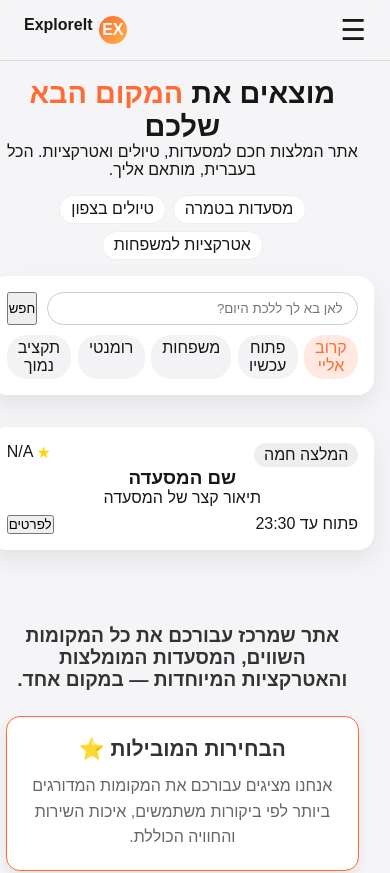
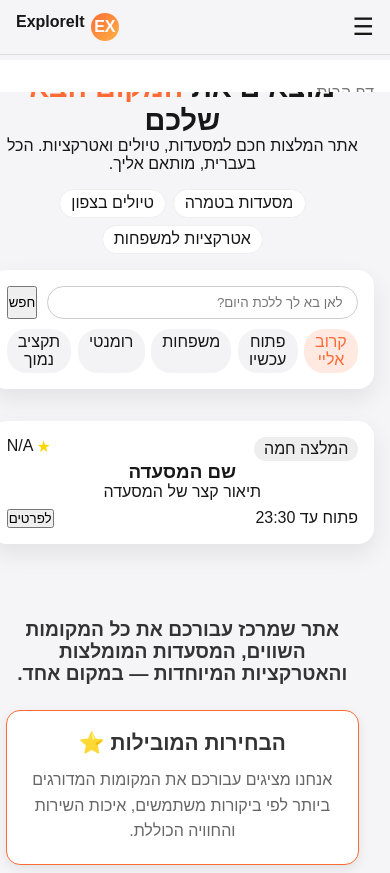
Before and after one commit to majddiab33-design/client, a Next.js app: page / in a window 390 px wide. Shown: the top 873 px of the page. Built offline with nearby package versions, Linux system fonts and the light colour scheme; no server answers.

Commit message:
Update NavBar.module.css

```diff
--- a/src/app/components/NavBar.module.css
+++ b/src/app/components/NavBar.module.css
@@ -4,6 +4,8 @@
   background: rgba(245, 245, 247, 0.9);
   backdrop-filter: blur(12px);
   border-bottom: 1px solid #ddd;
+  z-index: 1000;
+
 }
 
 .nav {
@@ -72,44 +74,77 @@
 }
 
 
-/* התאמות למסכים קטנים */
+/* כפתור מובייל */
+.mobileMenuBtn {
+  display: none;
+  font-size: 1.5rem;
+  cursor: pointer;
+}
+
+/* תפריט מובייל */
+.mobileMenu {
+  display: flex;
+  align-items: center;
+  gap: 1rem;
+}
+
+/* ================= MOBILE ================= */
 @media (max-width: 768px) {
 
-  /* כפתור המבורגר */
   .mobileMenuBtn {
-    display: none;
-    font-size: 1.8rem;
-    cursor: pointer;
+    display: block;
   }
 
-  /* תפריט במובייל */
+  .nav {
+    padding: 0.8rem 1rem;
+  }
+
+  /* התפריט הנפתח */
   .mobileMenu {
-    display: none;
+    position: absolute;
+    top: 60px;
+    left: 0;
+    width: 100%;
+    background: white;
     flex-direction: column;
+    align-items: flex-start;
+    padding: 1rem;
     gap: 1rem;
-    background: rgba(245, 245, 247, 0.95);
-    padding: 1rem;
-    border-top: 1px solid #ddd;
+
+    /* אנימציה */
+    max-height: 0;
+    overflow: hidden;
+    transition: max-height 0.3s ease;
   }
 
   /* כשהתפריט פתוח */
-  .open {
-    display: flex;
+  .mobileMenu.open {
+    max-height: 500px;
   }
 
-  .nav {
-    flex-direction: row;
-    justify-content: space-between;
+  /* קישורים */
+  .navLinks {
+    flex-direction: column;
+    width: 100%;
+    gap: 0.8rem;
   }
 
-  .navLinks,
-  .navCta {
-    display: none;
-    /* מסתיר את התפריט הרגיל */
+  .navLinks a {
+    width: 100%;
+    padding: 0.5rem 0;
+    border-bottom: 1px solid #eee;
   }
 
-  .mobileMenuBtn {
-    display: block;
-    /* מציג את ההמבורגר */
+  /* כפתורים */
+  .navCta {
+    flex-direction: column;
+    width: 100%;
+    gap: 0.5rem;
+  }
+
+  .btnPrimary,
+  .btnOutline {
+    width: 100%;
+    text-align: center;
   }
 }
```
